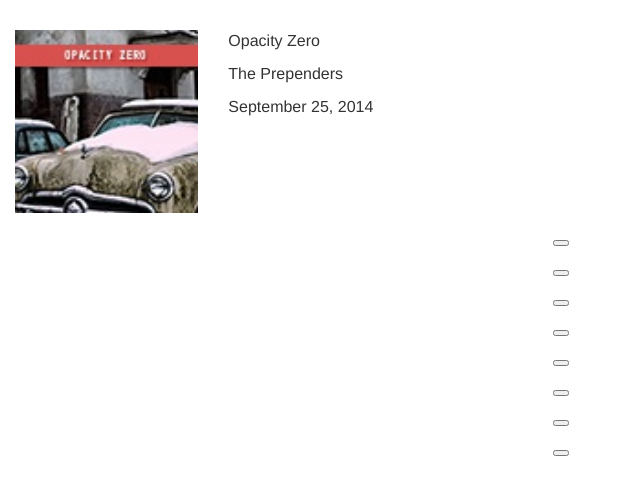
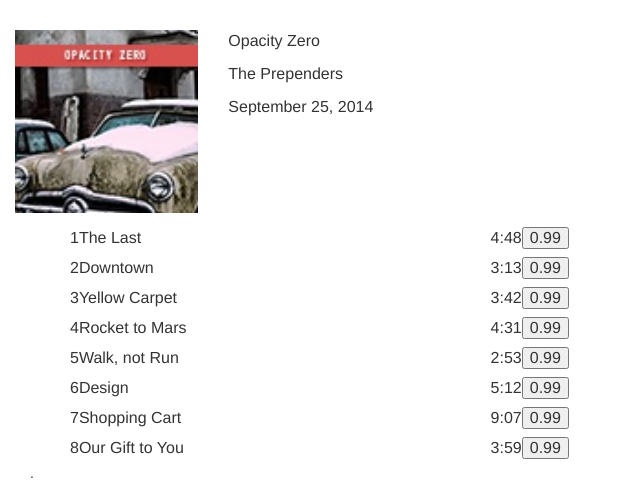
Before and after one commit to Elikem-Ahlijah/Angular-AlbumStoreProductPage, an Angular app: page / in a window 1280 px wide. Shown: the top 498 px of the page, without its empty margins (0-640 px from the left). Built offline with nearby package versions, Linux system fonts and the light colour scheme.

Commit message:
fixing tracklist component

```diff
--- a/src/app/product-page/product-page.component.html
+++ b/src/app/product-page/product-page.component.html
@@ -4,7 +4,7 @@
   </div>
   <div class="row">
     <div class="col-sm-8">
-      <app-product-tracklisting></app-product-tracklisting>
+      <app-product-tracklisting></app-product-tracklisting>.
     </div>
   </div>
 </main>
--- a/src/app/product-tracklisting/product-tracklisting.component.html
+++ b/src/app/product-tracklisting/product-tracklisting.component.html
@@ -4,14 +4,14 @@
 
 <div class="row tracklisting">
   <ul>
-    <li *ngFor = 'let track of albumInfo?.album.tracks'>
+    <li *ngFor = "let track of albumInfo?.album.tracks">
       <div class="col-sm-5">
-        <span class="track-number">{{albumInfo?.album.tracks.trackNumber}}</span>
-        <span class="track-name">{{albumInfo?.album.tracks.trackName}}</span>
+        <span class="track-number">{{track.trackNumber}}</span>
+        <span class="track-name">{{track.trackName}}</span>
       </div>
       <div class="col-sm-3 text-right">
-        <span class="track-time">{{albumInfo?.album.tracks.trackLength}}</span>
-        <span class="price-and-buy"><button>{{albumInfo?.album.tracks.trackPrice}}</button></span>
+        <span class="track-time">{{track.trackLength}}</span>
+        <span class="price-and-buy"><button>{{track.trackPrice}}</button></span>
       </div>
     </li>
   </ul>
```
